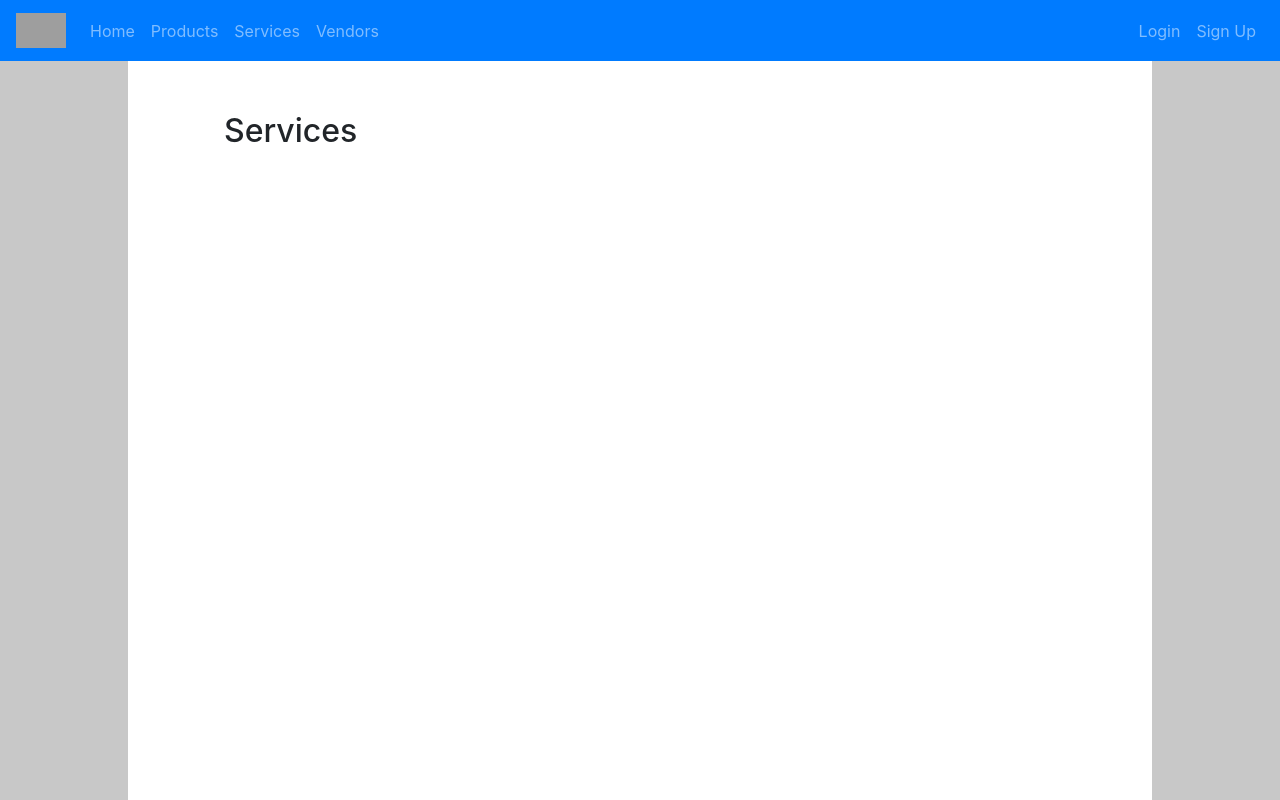
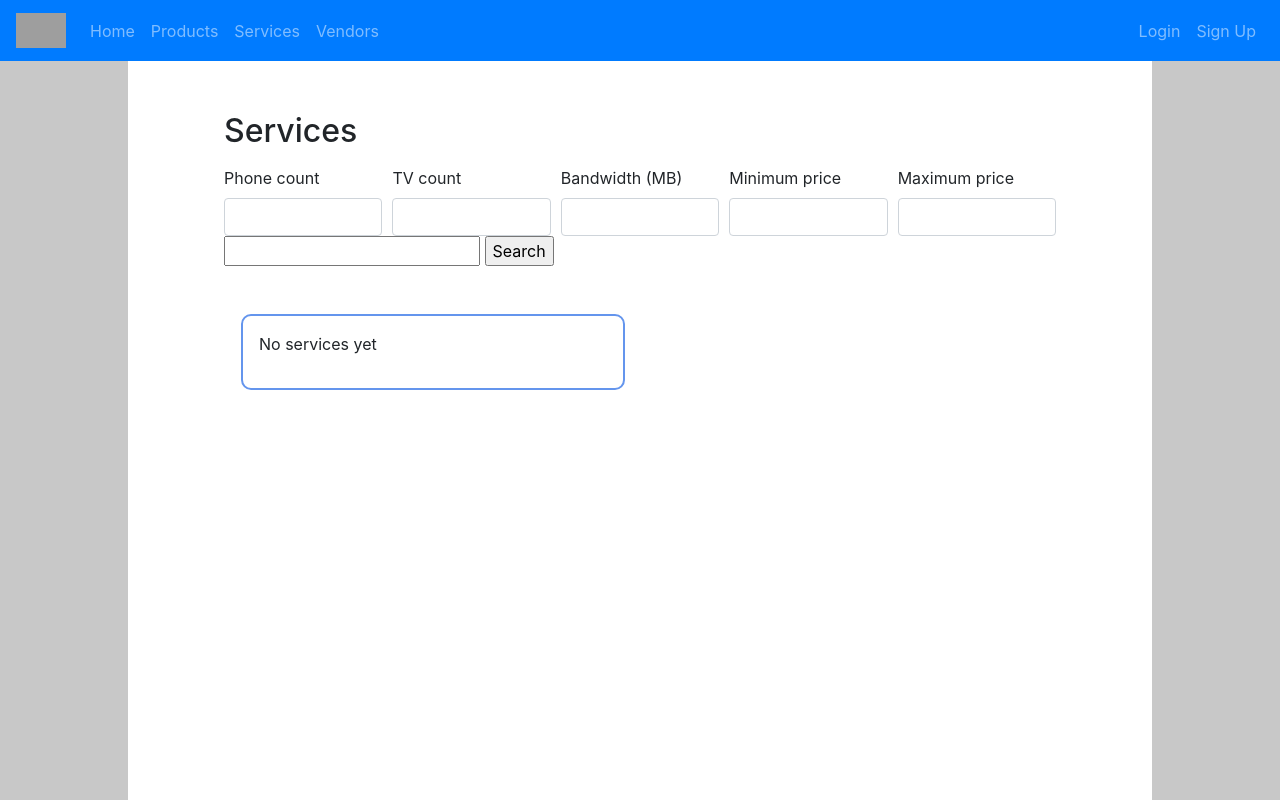
Before and after one commit to WoodardEric/cs360-database, a Django app: page /products/services/ in a window 1280 px wide. Run offline with Django 4.2, Linux system fonts and the light colour scheme; some libraries are stand-ins or nearby versions; grey boxes are pictures that could not be loaded.

Commit message:
Slight style changes and improved links, added database tables for services and vendors (probably needs to be fixed), copied over products HTML to services.html and vendors.html

```diff
--- a/static/style.css
+++ b/static/style.css
@@ -9,8 +9,8 @@ body {
 #content {
     background-color: white;
     padding: 96px;
-    margin-left: 10%;
-    margin-right: 10%;
+    margin-left: 10vw;
+    margin-right: 10vw;
     flex-grow: 1;
 }
 
--- a/templates/home.html
+++ b/templates/home.html
@@ -19,7 +19,7 @@
       <!-- Quick navigation buttons -->
       <div class="row">
         <div class="col-3">
-          <a class="btn btn-primary btn-block" href="/products/" role="button">Browse Products</a>
+          <a class="btn btn-primary btn-block" href="{% url 'products' %}" role="button">Browse Products</a>
         </div>
         <div class="col-3">
           <a class="btn btn-primary btn-block" href="{% url 'login' %}" role="button">Log In</a>
--- a/templates/products.html
+++ b/templates/products.html
@@ -74,7 +74,7 @@
             <p class="card-text">Type: {{ product.type }}</p>
             <p class="card-text">Brand: {{ product.brand }}</p>
             <p class="card-text">Price: ${{ product.price }}</p>
-            <a href="/products/{{ product.id }}" class="card-link">View Item</a>
+            <a href="{% url 'products' %}{{ product.id }}" class="card-link">View Item</a>
             <div class="form-row">
               <input type="hidden" name="product" id="product" value="{{ product.id }}">
             </div>
--- a/templates/services.html
+++ b/templates/services.html
@@ -2,4 +2,80 @@
 
 {% block content %}
   <h2>Services</h2>
+
+  <!-- Search filters and name -->
+  <form action="" method="POST">
+    {% csrf_token %}
+
+    <!-- Filters -->
+    <div class="form-row">
+      <!-- Phones filter -->
+      <div class="col form-outline">
+        <label class="form-label" for="phones">Phone count</label>
+        <input type="number" min="{{ min_price }}" max="{{ max_price }}" id="min_price" name="min_price" class="form-control" />
+      </div>
+
+      <!-- TVs filter -->
+      <div class="col form-outline">
+        <label class="form-label" for="tvs">TV count</label>
+        <input type="number" min="{{ min_price }}" max="{{ max_price }}" id="min_price" name="min_price" class="form-control" />
+      </div>
+
+      <!-- Bandwidth filter -->
+      <div class="col form-outline">
+        <label class="form-label" for="bandwidth">Bandwidth (MB)</label>
+        <input type="number" min="{{ min_price }}" max="{{ max_price }}" id="min_price" name="min_price" class="form-control" />
+      </div>
+
+      <!-- Min price filter -->
+      <div class="col form-outline">
+        <label class="form-label" for="min_price">Minimum price</label>
+        <input type="number" min="{{ min_price }}" max="{{ max_price }}" id="min_price" name="min_price" class="form-control" />
+      </div>
+
+      <!-- Max price filter -->
+      <div class="col form-outline">
+        <label class="form-label" for="max_price">Maximum price</label>
+        <input type="number" min="{{ min_price }}" max="{{ max_price }}" id="max_price" name="max_price" class="form-control" />
+      </div>
+    </div>
+
+    <!-- Search bar -->
+    <input type="text" name="name">
+    <input type="submit" name="submit" value="Search">
+  </form>
+
+  <!-- Services list -->
+  <div class="row">
+    {% for service in services %}
+      <!-- Individual service -->
+      <div class="col" id="product">
+        <form action="add_to_cart" method="POST" value="{{ request.path }}">
+          {% csrf_token %}
+
+          <!-- Product details (and "add to cart" button) -->
+          <div class="card-body">
+            <h5 class="card-title">{{ service.name }}</h5>
+            <p class="card-text">Price: ${{ service.price }}</p>
+            <p class="card-text">Bandwidth: ${{ service.bandwidth }}</p>
+            <a href="{% url 'services' %}{{ service.id }}" class="card-link">View Item</a>
+            <div class="form-row">
+              <input type="hidden" name="service" id="service" value="{{ service.id }}">
+            </div>
+
+            {% if user.is_authenticated %}
+              <br>
+              <button type="submit" class="btn btn-primary btn-sm">Add to Cart</button>
+            {% endif %}
+          </div>
+        </form>
+      </div>
+
+      <!-- No services in database -->
+      {% empty %}
+        <div class="col" id="product">
+          <p>No services yet</p>
+        </div>
+    {% endfor %}
+  </div>
 {% endblock %}
```
Also changed, not shown: products/models.py (+22 -0 lines), templates/vendors.html (+35 -0 lines), db.sqlite3, products/migrations/0006_service_alter_product_options_vendor.py (added).
